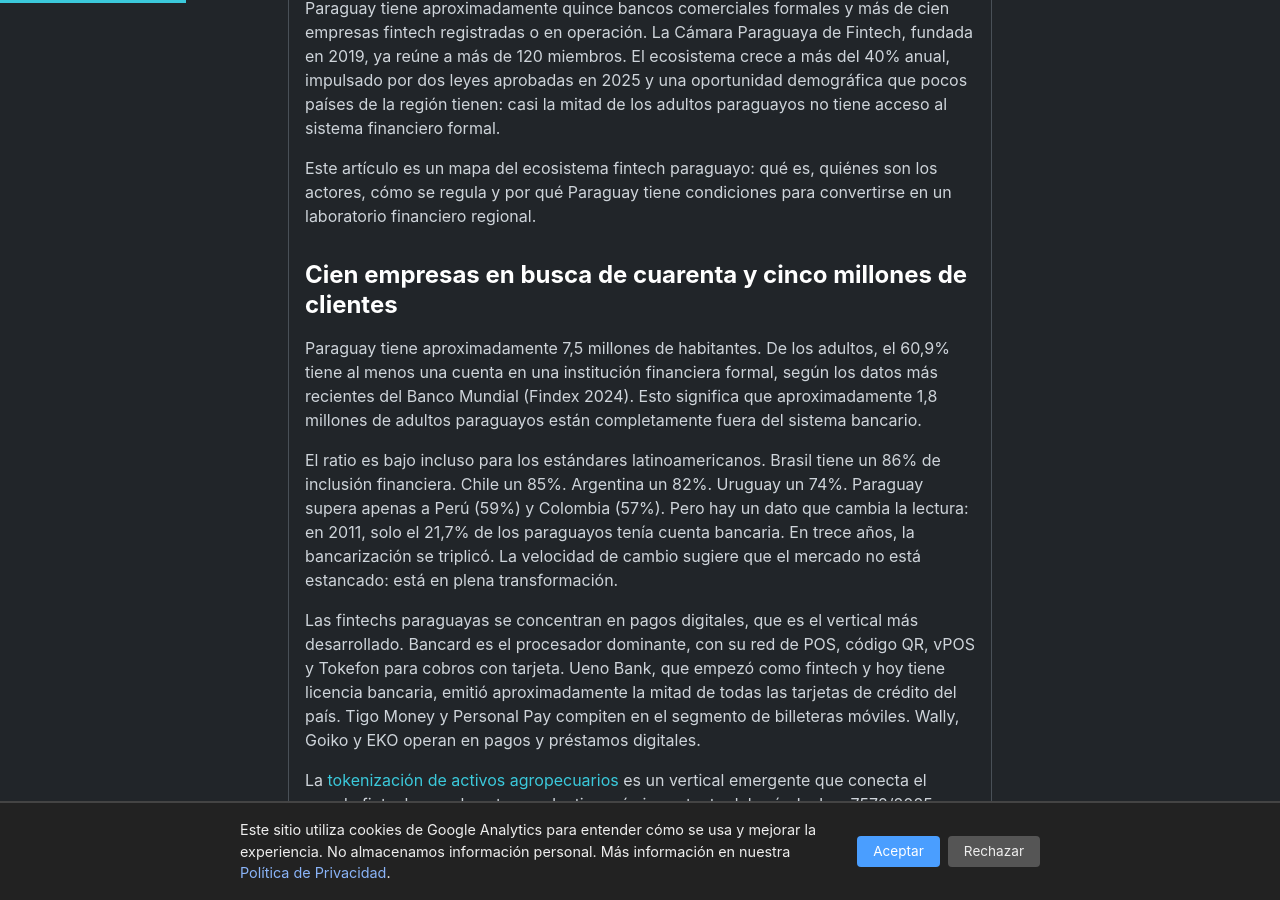
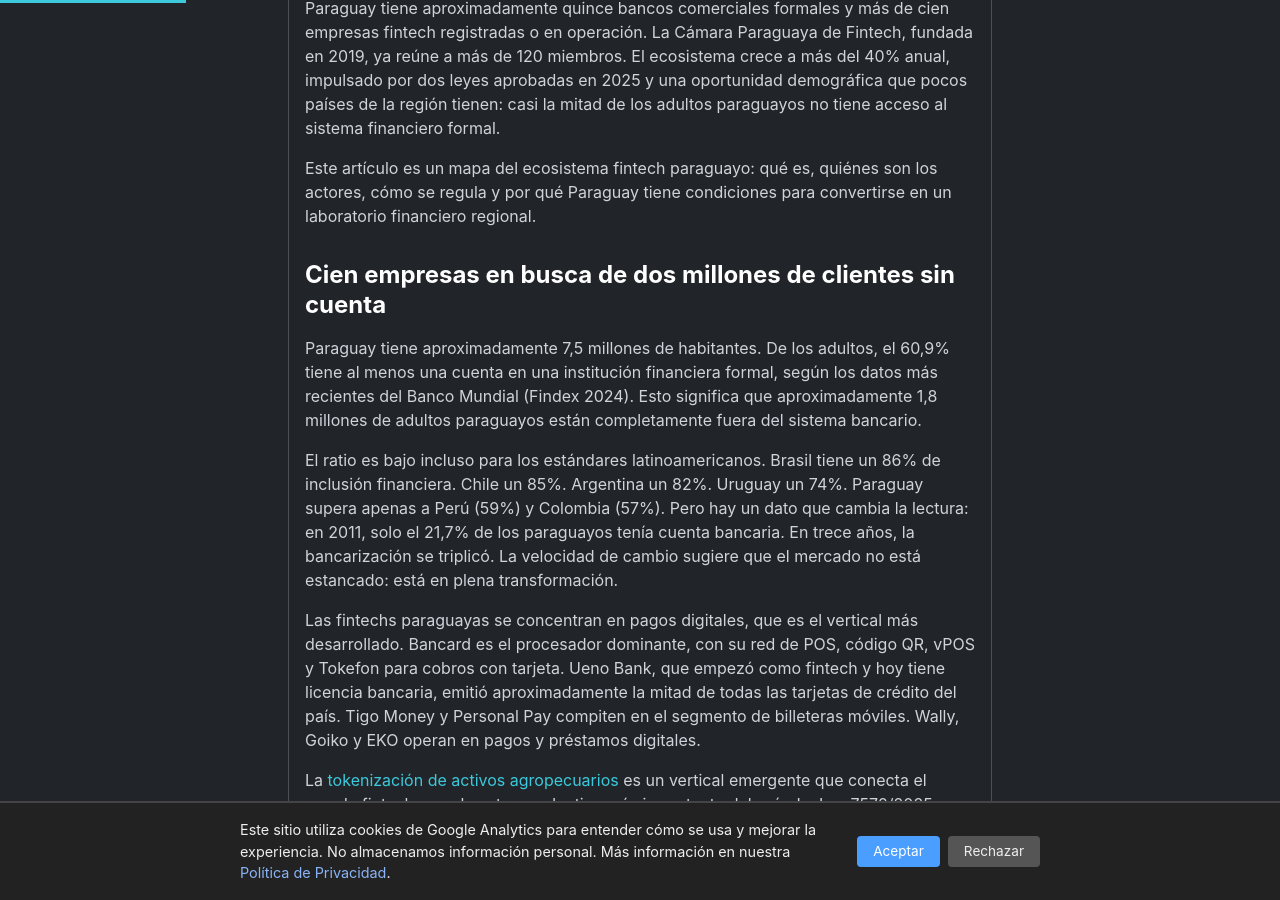
Before and after one commit to miravosqueinteresante/muchotexto.net, a Jekyll site: the page built from _posts/2026-07-10-fintech-paraguay-ecosistema.md, in a window 1280 px wide and 900 px high, scrolled down 506 px. Built offline with Jekyll 4.4.1, drawn with Linux system fonts in a browser that asks for light colours.

Commit message:
Fix subtitle: 45 millones -> 2 millones de clientes sin cuenta

```diff
--- a/_posts/2026-07-10-fintech-paraguay-ecosistema.md
+++ b/_posts/2026-07-10-fintech-paraguay-ecosistema.md
@@ -14,7 +14,7 @@
 
 Este artículo es un mapa del ecosistema fintech paraguayo: qué es, quiénes son los actores, cómo se regula y por qué Paraguay tiene condiciones para convertirse en un laboratorio financiero regional.
 
-## Cien empresas en busca de cuarenta y cinco millones de clientes
+## Cien empresas en busca de dos millones de clientes sin cuenta
 
 Paraguay tiene aproximadamente 7,5 millones de habitantes. De los adultos, el 60,9% tiene al menos una cuenta en una institución financiera formal, según los datos más recientes del Banco Mundial (Findex 2024). Esto significa que aproximadamente 1,8 millones de adultos paraguayos están completamente fuera del sistema bancario.
 
```
